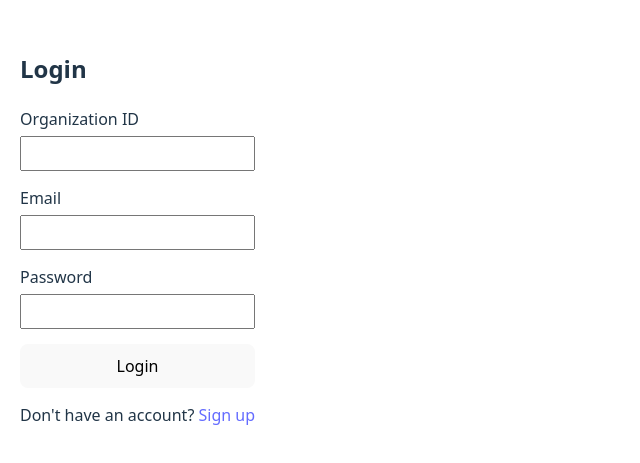
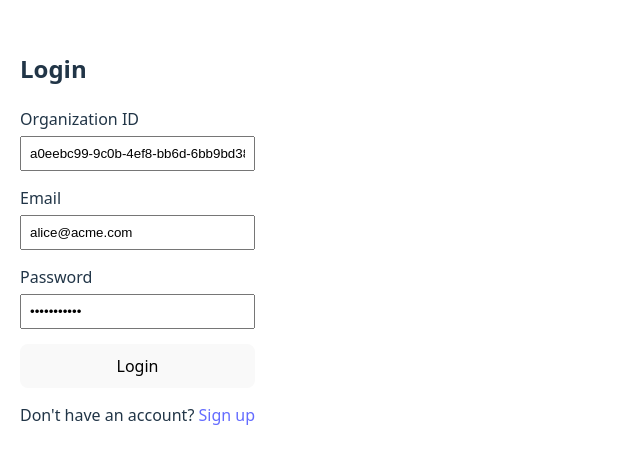
Before and after one commit to alias8/task_management_app_frontend, a React app: page /login in a window 1280 px wide. Shown: the part 163-626 px from the top of the page, without its empty margins (0-640 px from the left). Built offline with nearby package versions, Linux system fonts and the light colour scheme; no server answers; the HTML template or start-up script is replaced by a standard one.

Commit message:
Add default login and password to login page

```diff
--- a/src/pages/Login.tsx
+++ b/src/pages/Login.tsx
@@ -3,9 +3,9 @@ import { useNavigate, Link } from 'react-router-dom';
 import { useAuth } from '../contexts/AuthContext';
 
 export const Login = () => {
-  const [orgId, setOrgId] = useState('');
-  const [email, setEmail] = useState('');
-  const [password, setPassword] = useState('');
+  const [orgId, setOrgId] = useState('a0eebc99-9c0b-4ef8-bb6d-6bb9bd380a11');
+  const [email, setEmail] = useState('alice@acme.com');
+  const [password, setPassword] = useState('password123');
   const [error, setError] = useState('');
   const { login } = useAuth();
   const navigate = useNavigate();
```
